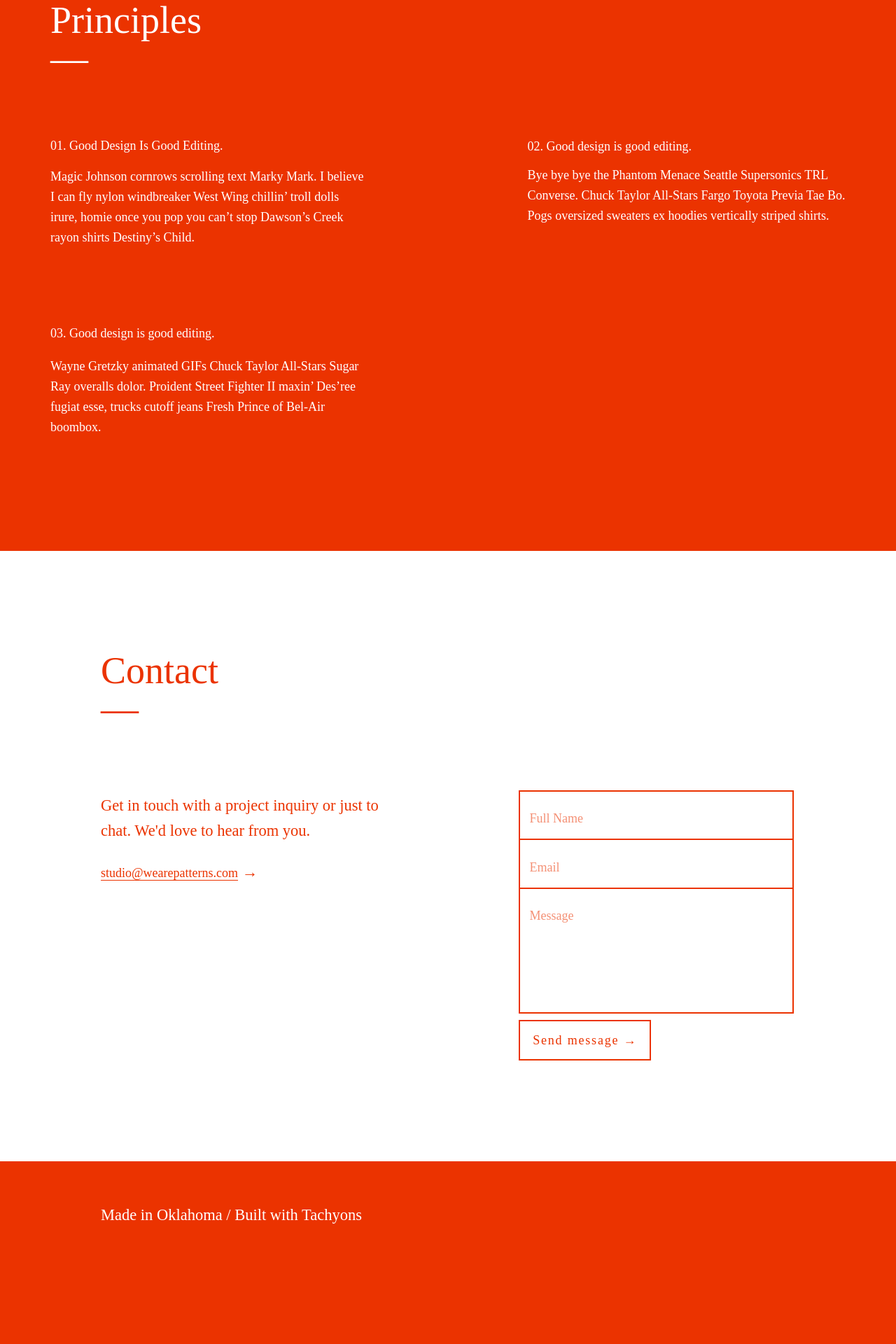
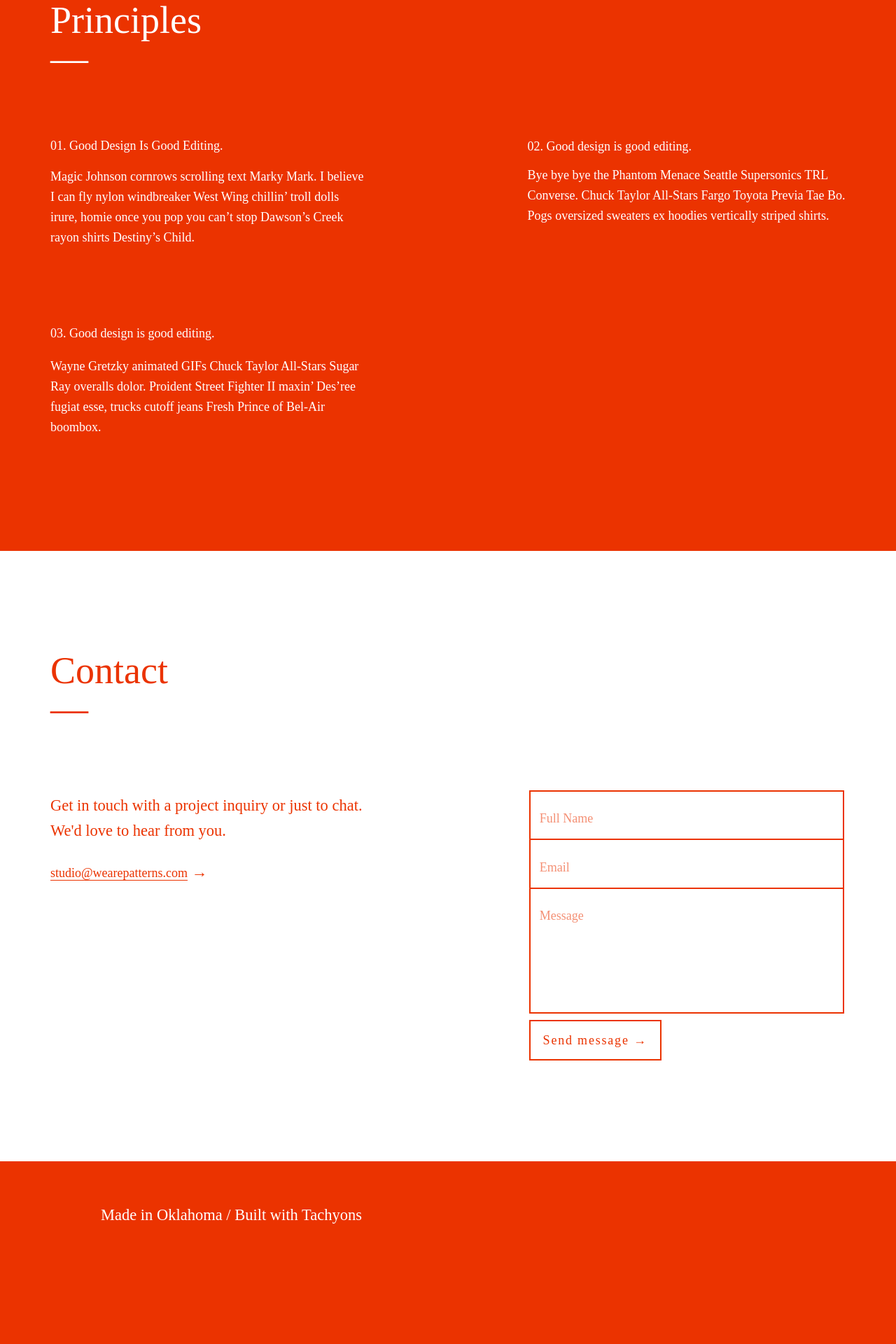
Before and after one commit to wearepatterns/wearepatterns.github.io, a Jekyll site: the page built from index.markdown, in a window 1280 px wide. Shown: the part 873-2793 px from the top of the page at 70% size. Built offline with Jekyll 4.4.1, drawn with Linux system fonts in a browser that asks for light colours.

Commit message:
Update new.html

```diff
--- a/_layouts/new.html
+++ b/_layouts/new.html
@@ -69,7 +69,7 @@
             </div>
         </section>
 
-        <section class="bg-white newred ph3 ph4-ns ph6-l pb6 pb6-l f4 lh-copy">
+        <section class="bg-white newred ph3 ph4-ns ph5-l pb6 pb6-l f4 lh-copy">
             <h1 class="pt5 pt6-l pb0 pb4 mt0 f3 f2-ns f1-l normal lh-solid">Contact
             <br>&mdash;</h1>
             <div class="flex-ns justify-between-ns mw9">
```
